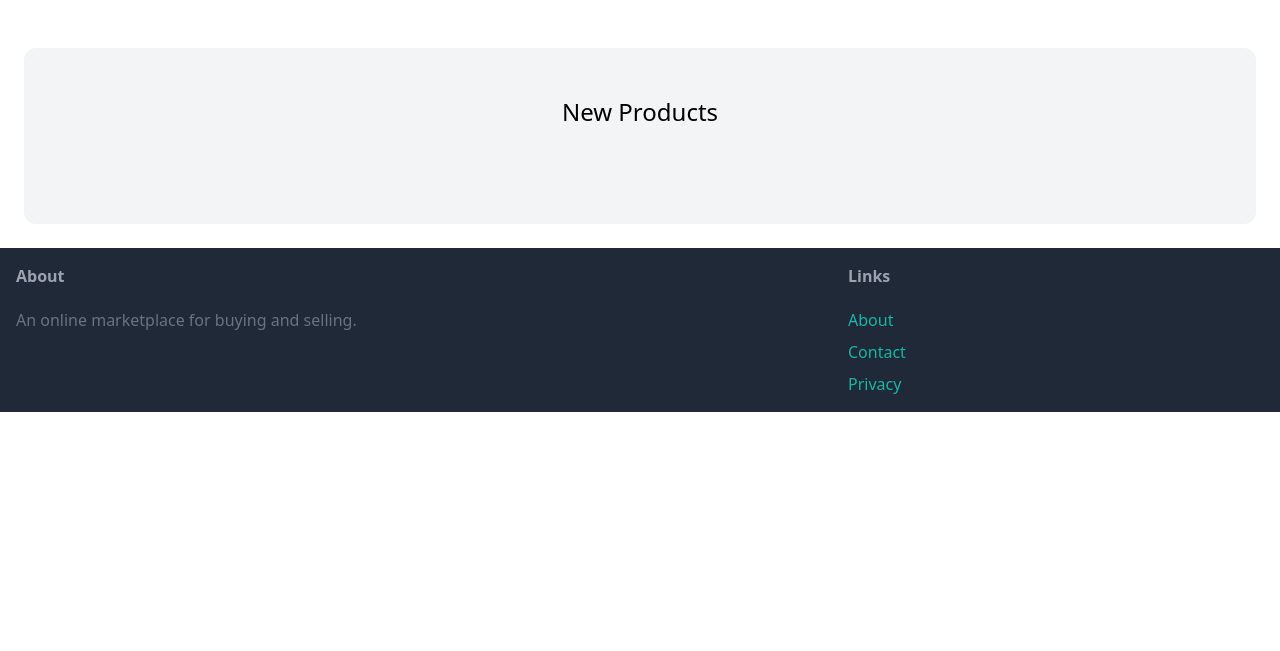
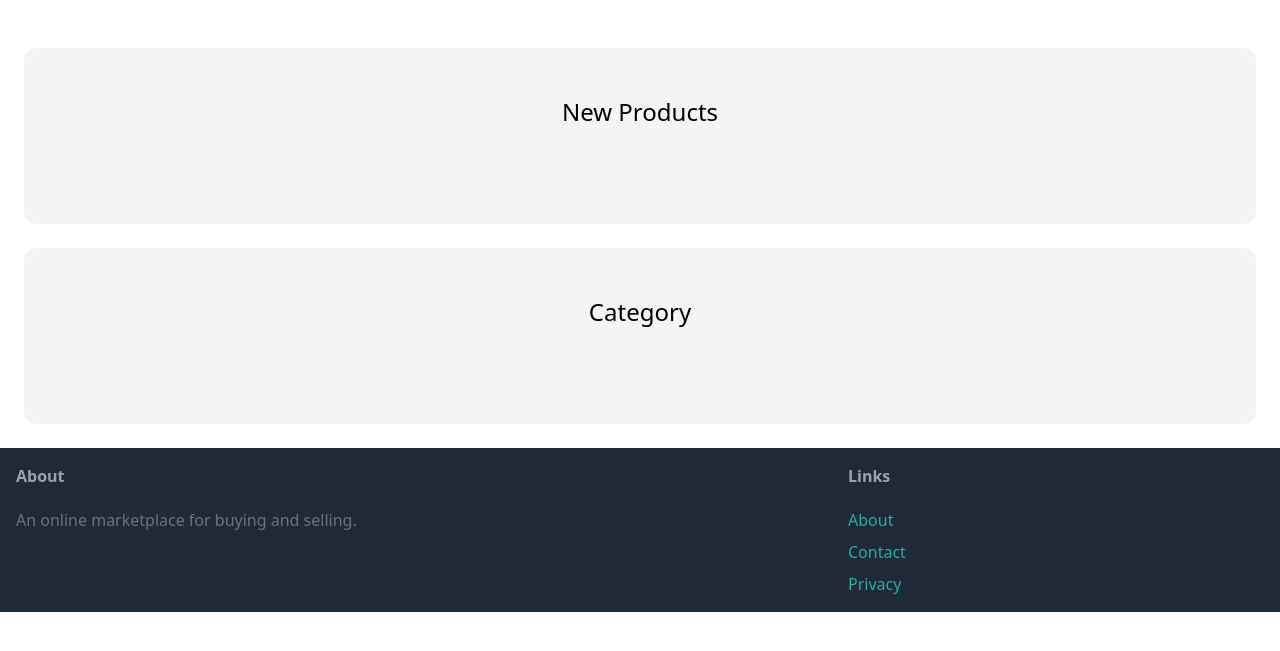
Before and after one commit to abdulhaseebmir/marketplace, a Django app: page / in a window 1280 px wide. Shown: the part 61-712 px from the top of the page. Run offline with Django 4.2, Linux system fonts and the light colour scheme; data that the repository does not hold is empty; some libraries are stand-ins or nearby versions.

Commit message:
category section added

```diff
--- a/core/templates/core/index.html
+++ b/core/templates/core/index.html
@@ -6,14 +6,12 @@
 
 {% block content %}
     <div class="mt-6 px-6 py-12 bg-gray-100 rounded-xl">
-        <h2 class="mb-12 text-2xl text-center">
-            New Products
-        </h2>
+        <h2 class="mb-12 text-2xl text-center"> New Products </h2>
 
         <div class="grid grid-cols-3 gap-3">
             {% for item in items %}
                 <div>
-                    <a href="#">
+                    <a href="{% url 'item:detail' item.id %}">
                         <div>
                             <img src="{{ item.image.url }}" alt="{{ item.name }}" class="rounded-t-lg">
                         </div>
@@ -27,4 +25,21 @@
             {% endfor %}
         </div>
     </div>
+
+    <div class="mt-6 px-6 py-12 bg-gray-100 rounded-xl">
+        <h2 class="mb-12 text-2xl text-center"> Category </h2>
+
+        <div class="grid grid-cols-3 gap-3">
+            {% for category in categories %}
+            <div>
+                <a href="#">
+                     <div class="p-6 bg-white rounded-b-lg">
+                        <h2 class="text-lg">{{ category.name }}</h2>
+                        <p class="text-gray-500">{{ category.items.count }} items</p>
+                    </div>
+                </a>
+            </div>
+            {% endfor %}
+        </div>
+    </div>
 {% endblock %}
```
